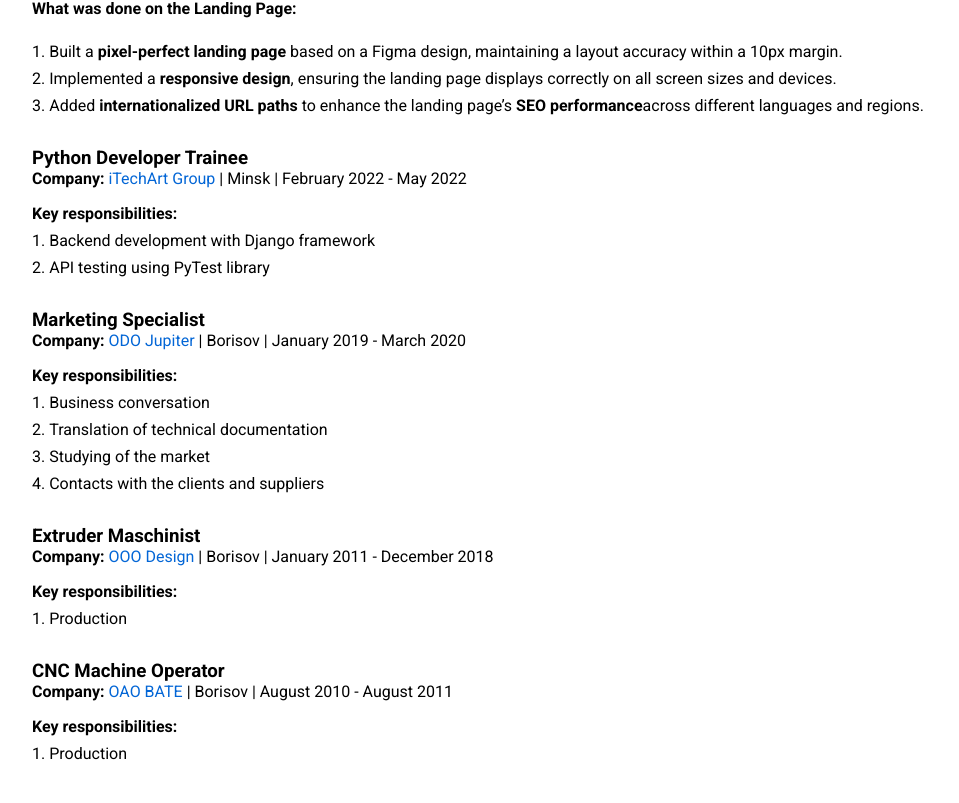
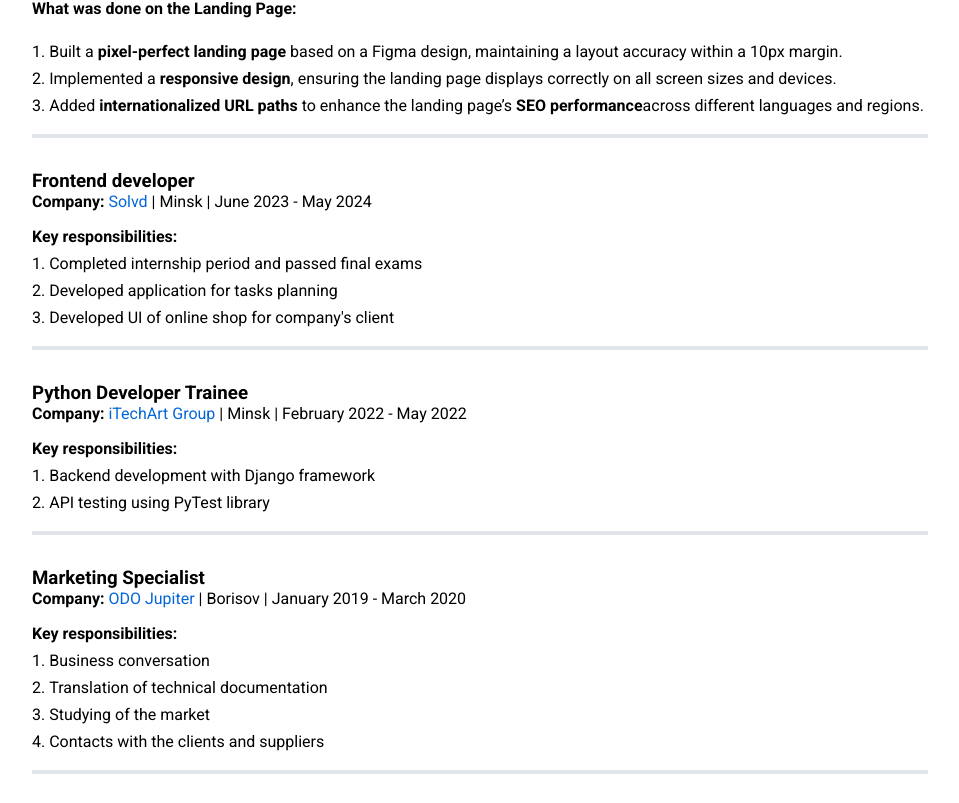
Before and after one commit to Win4esterD/Curriculum-vitae, a React (Vite) app: page / in a window 1280 px wide. Shown: the part 2537-3340 px from the top of the page, without its empty margins (96-1055 px from the left). Built offline with nearby package versions, Linux system fonts and the light colour scheme.

Commit message:
fix: add Solvd to the list of positions

```diff
--- a/src/sections/Career/Career.tsx
+++ b/src/sections/Career/Career.tsx
@@ -7,6 +7,22 @@ export function Career() {
     <section className={styles.careerWrapper}>
       <h2 className="jobs__title">Job Positions:</h2>
       <OwnerPanelJobPosition />
+      <br />
+      <hr />
+      <OtherJobPosition
+        positionName={'Frontend developer'}
+        company={'Solvd'}
+        companySiteLink={'https://laba.solvd.com/'}
+        city="Minsk"
+        workingPeriod="June 2023 - May 2024"
+        responsibilities={[
+          'Completed internship period and passed final exams',
+          'Developed application for tasks planning',
+          "Developed UI of online shop for company's client",
+        ]}
+      />
+      <br />
+      <hr />
       <OtherJobPosition
         positionName={'Python Developer Trainee'}
         company={'iTechArt Group'}
@@ -18,6 +34,8 @@ export function Career() {
           'API testing using PyTest library',
         ]}
       />
+      <br />
+      <hr />
       <OtherJobPosition
         positionName={'Marketing Specialist'}
         company={'ODO Jupiter'}
@@ -31,6 +49,8 @@ export function Career() {
           'Contacts with the clients and suppliers',
         ]}
       />
+      <br />
+      <hr />
       <OtherJobPosition
         positionName={'Extruder Maschinist'}
         company={'OOO Design'}
@@ -39,6 +59,8 @@ export function Career() {
         workingPeriod="January 2011 - December 2018"
         responsibilities={['Production']}
       />
+      <br />
+      <hr />
       <OtherJobPosition
         positionName={'CNC Machine Operator'}
         company={'OAO BATE'}
```
